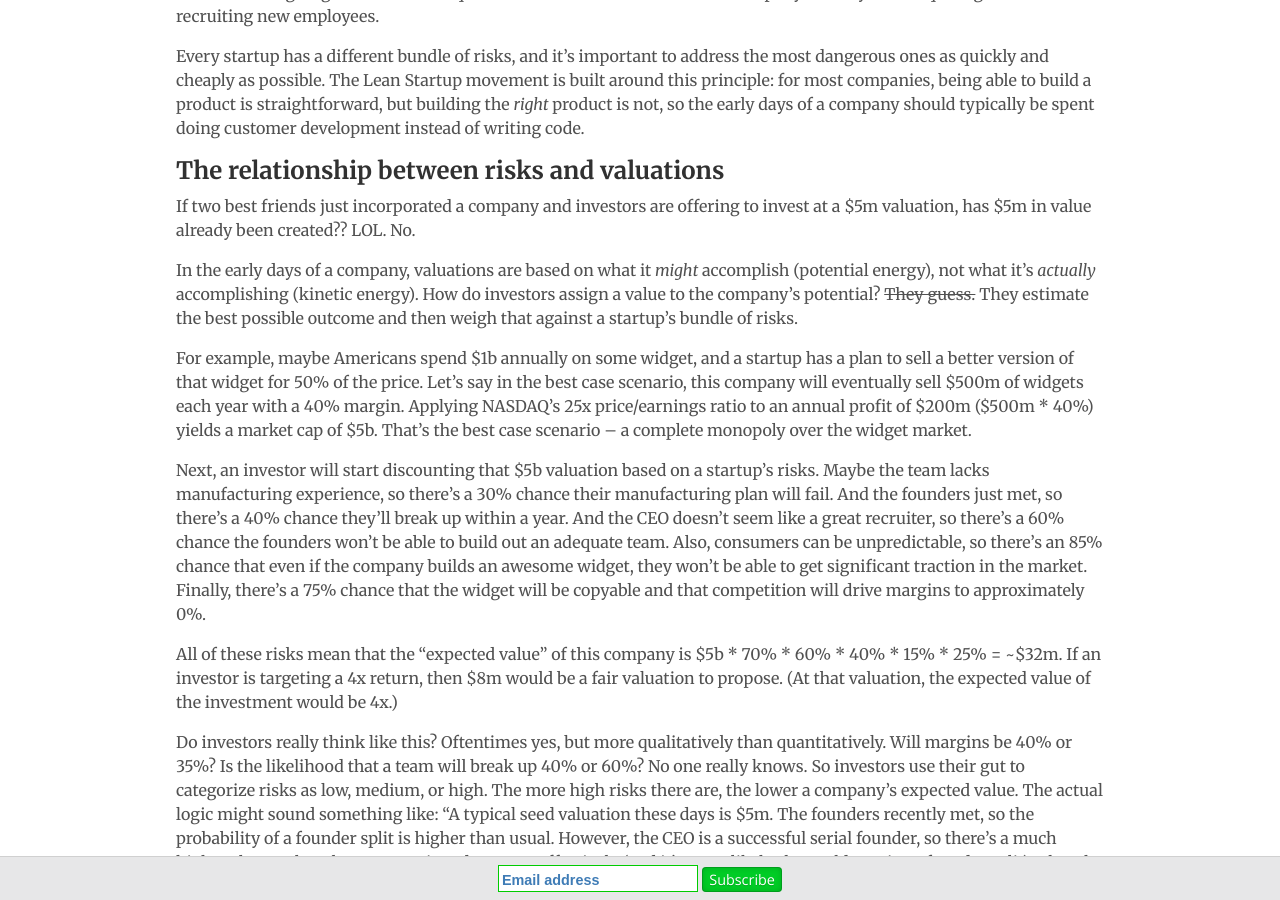
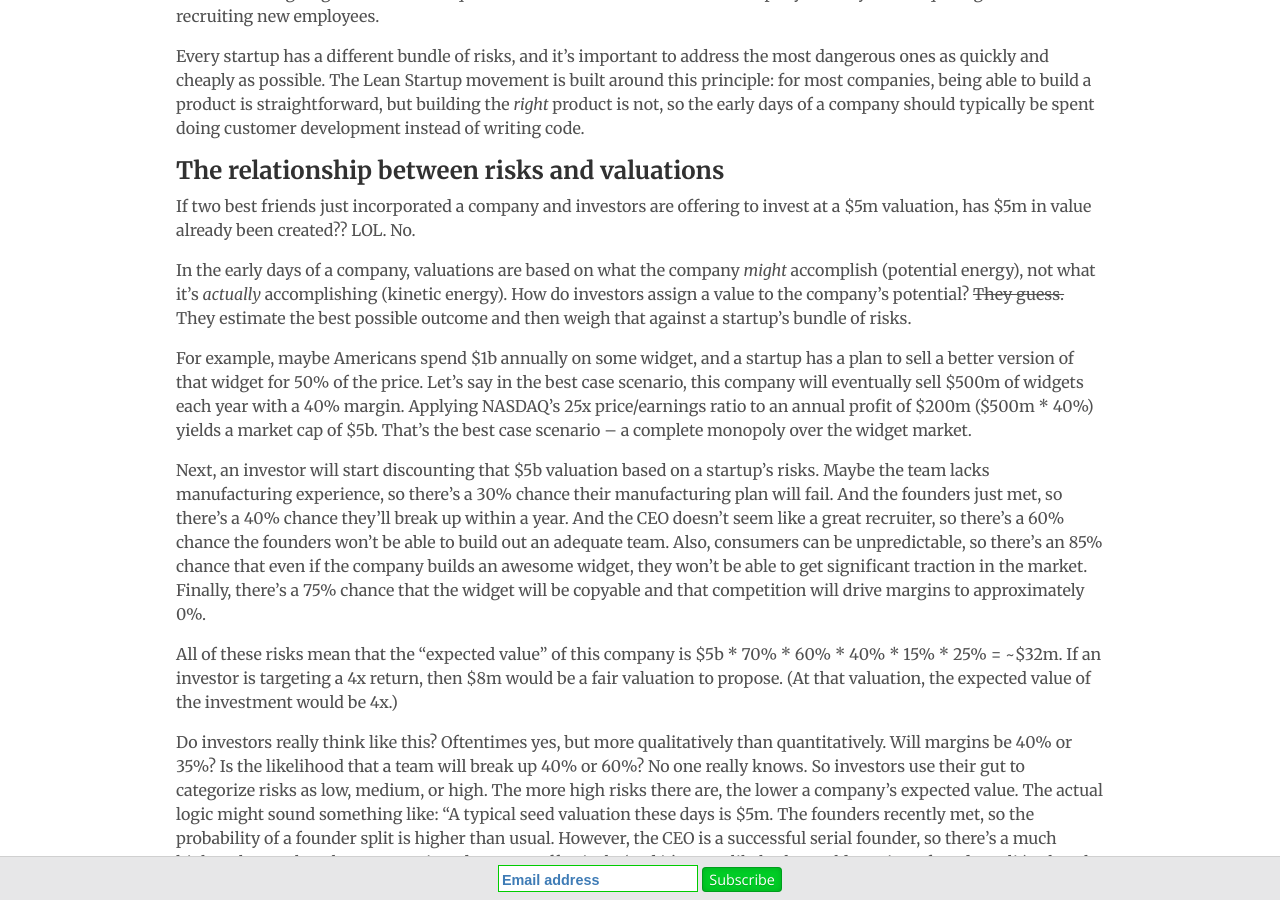
Before and after one commit to codingvc/codingvc, a Jekyll site: the page built from _posts/2016-03-03-startups-are-risk-bundles.markdown, in a window 1280 px wide and 900 px high, scrolled down 1440 px. Built offline with Jekyll 4.4.1, drawn with Linux system fonts in a browser that asks for light colours; nearby versions of some CDN libraries; Markdown is read by kramdown in place of the engine named in the settings; comment, search, counter and statistics services are not loaded.

Commit message:
fixing typo

```diff
--- a/_posts/2016-03-03-startups-are-risk-bundles.markdown
+++ b/_posts/2016-03-03-startups-are-risk-bundles.markdown
@@ -34,7 +34,7 @@ Every startup has a different bundle of risks, and it's important to address the
 ## The relationship between risks and valuations
 If two best friends just incorporated a company and investors are offering to invest at a $5m valuation, has $5m in value already been created?? LOL. No.
 
-In the early days of a company, valuations are based on what it _might_ accomplish (potential energy), not what it's _actually_ accomplishing (kinetic energy). How do investors assign a value to the company's potential? <strike>They guess.</strike> They estimate the best possible outcome and then weigh that against a startup's bundle of risks.
+In the early days of a company, valuations are based on what the company _might_ accomplish (potential energy), not what it's _actually_ accomplishing (kinetic energy). How do investors assign a value to the company's potential? <strike>They guess.</strike> They estimate the best possible outcome and then weigh that against a startup's bundle of risks.
 
 For example, maybe Americans spend $1b annually on some widget, and a startup has a plan to sell a better version of that widget for 50% of the price. Let's say in the best case scenario, this company will eventually sell $500m of widgets each year with a 40% margin. Applying NASDAQ's 25x price/earnings ratio to an annual profit of $200m ($500m * 40%) yields a market cap of $5b. That's the best case scenario -- a complete monopoly over the widget market.
 
```
